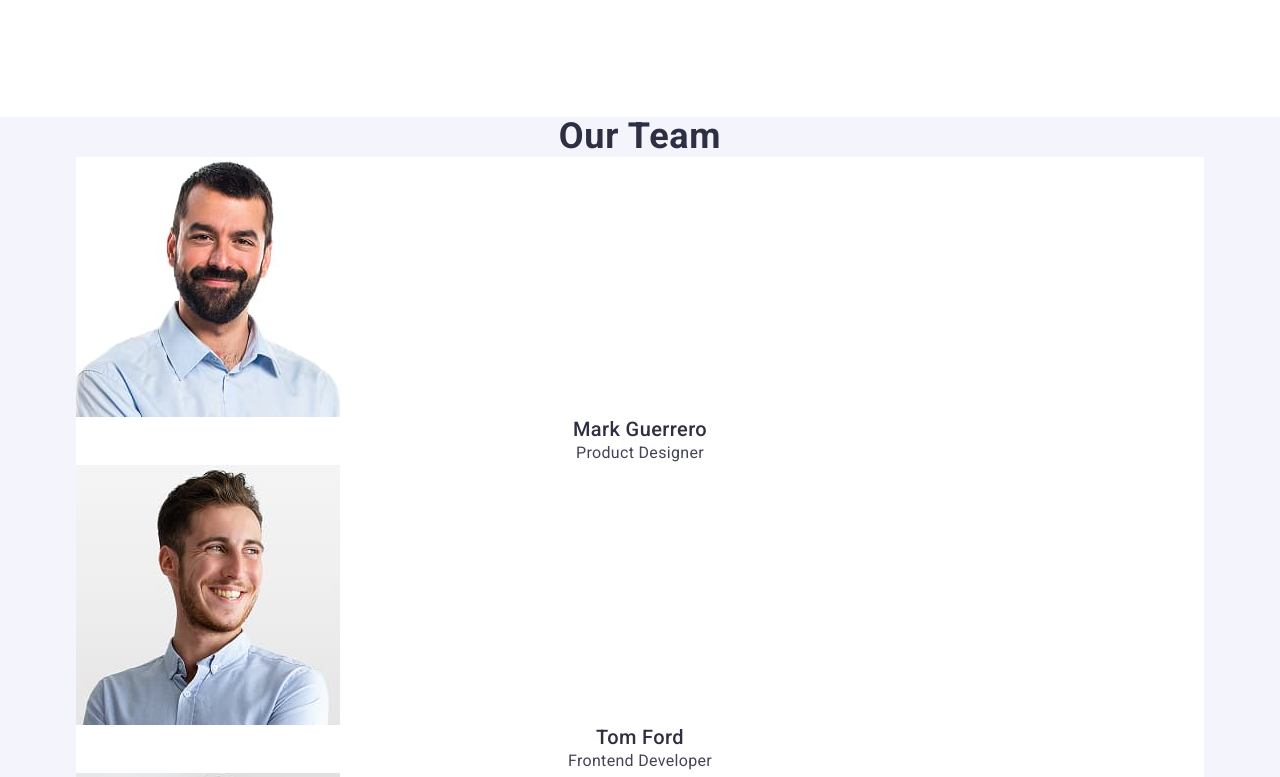
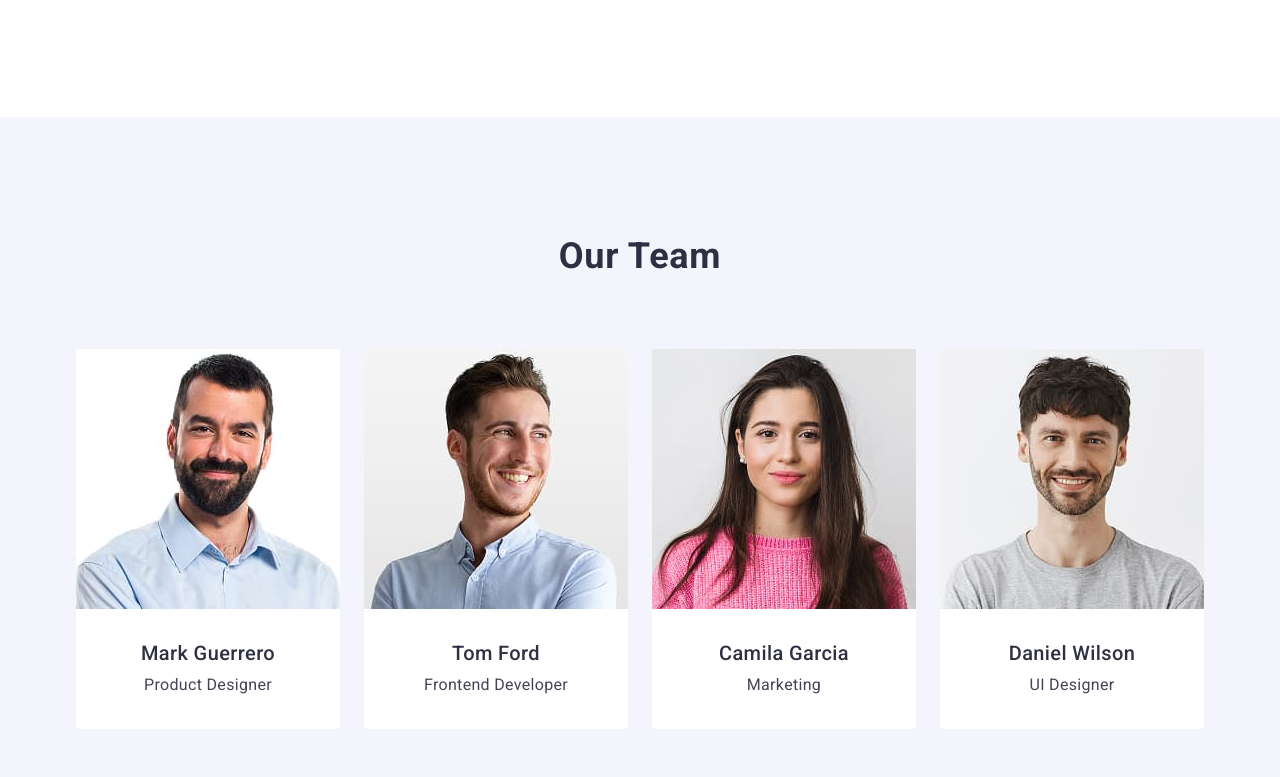
Before and after one commit to Anastasiia-tyk/goit-markup-hw-03, a plain HTML site: page index.html in a window 1280 px wide. Shown: the part 822-1599 px from the top of the page. Drawn offline with nearby package versions, Linux system fonts and the light colour scheme; a web font is replaced by a local one.

Commit message:
update index and style main(team)

```diff
--- a/css/style.css
+++ b/css/style.css
@@ -208,7 +208,7 @@ ul {
 }
 
 .main-features-item {
-    width: calc((100%-72px)/4);
+    width: calc((100%-72px) / 4);
 }
 
 .main-features-caption {
@@ -234,10 +234,14 @@ ul {
 /* SECTION 2 - OUR TEAM */
 
 .main-team {
+    padding: 120px 0;
+
     background-color: #F4F4FD;
 }
 
 .main-team-title {
+    margin-bottom: 72px;
+
     font-family: "Roboto", sans-serif;
     font-weight: 700;
     font-size: 36px;
@@ -251,16 +255,28 @@ ul {
 }
 
 .main-team-list {
+    display: flex;
+    gap: 24px;
 }
 
 .main-team-item {
+    width: calc((100% - 72px) / 4);
+
     background: #ffffff;
+    border-radius: 0 0 4px 4px;
+}
+
+.main-team-item-texts {
+    padding: 32px;
 }
 
 .main-team-img {
 }
 
 .main-team-caption {
+    margin-bottom: 8px;
+    text-align: center;
+
     font-family: "Roboto", sans-serif;
     font-weight: 500;
     font-size: 20px;
@@ -273,6 +289,8 @@ ul {
 }
 
 .main-team-text {
+    text-align: center;
+
     font-family: "Roboto", sans-serif;
     font-weight: 400;
     font-size: 16px;
--- a/index.html
+++ b/index.html
@@ -120,8 +120,10 @@
                 alt="MarkGuerrero"
                 width="264"
               />
+              <div class="main-team-item-texts">
                 <h3 class="main-team-caption">Mark Guerrero</h3>
                 <p class="main-team-text">Product Designer</p>
+              </div>
             </li>
             <li class="main-team-item">
               <img
@@ -130,8 +132,10 @@
                 alt="TomFord"
                 width="264"
               />
+              <div class="main-team-item-texts">
                 <h3 class="main-team-caption">Tom Ford</h3>
                 <p class="main-team-text">Frontend Developer</p>
+              </div>
             </li>
             <li class="main-team-item">
               <img
@@ -140,8 +144,10 @@
                 alt="CamilaGarcia"
                 width="264"
               />
+              <div class="main-team-item-texts">
                 <h3 class="main-team-caption">Camila Garcia</h3>
                 <p class="main-team-text">Marketing</p>
+              </div>
             </li>
             <li class="main-team-item">
               <img
@@ -150,8 +156,10 @@
                 alt="DanielWilson"
                 width="264"
               />
+              <div class="main-team-item-texts">
                 <h3 class="main-team-caption">Daniel Wilson</h3>
                 <p class="main-team-text">UI Designer</p>
+              </div>
             </li>
           </ul>
         </div>
```
Lines whose indentation alone changed are shown as unchanged.
